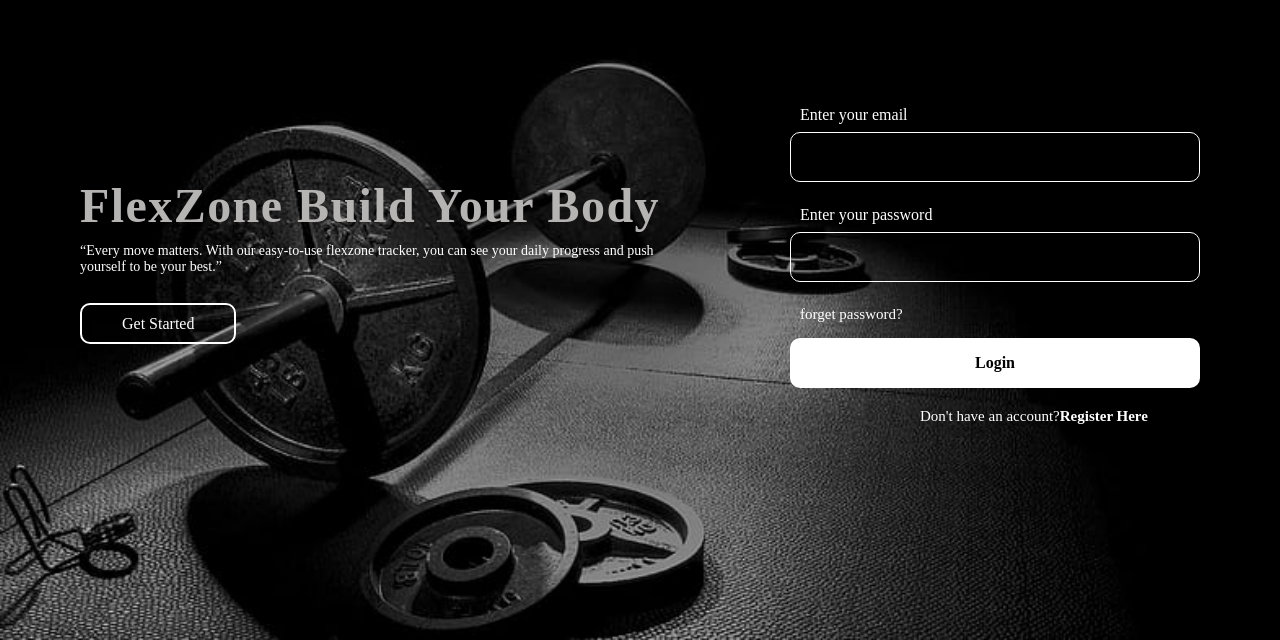
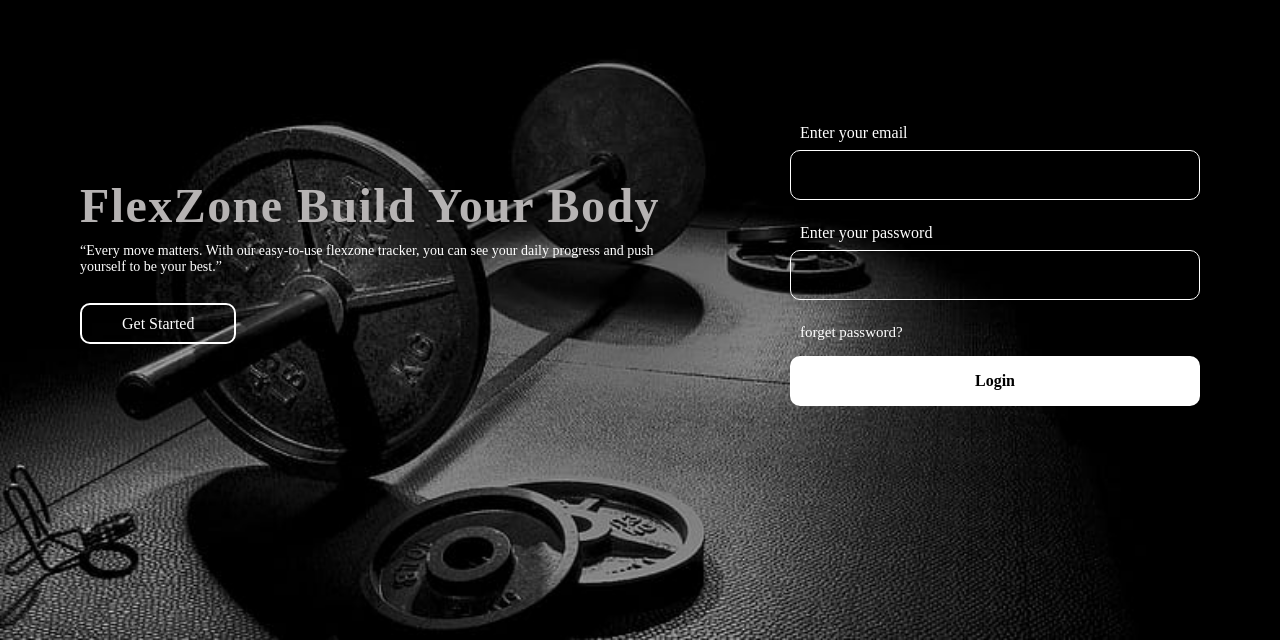
Before and after one commit to bhatiyaakshita303/Fitness_ecomm, a React (Create React App) app in the folder admin-app/: page / in a window 1280 px wide. Shown: the part 160-800 px from the top of the page. Built offline with nearby package versions, Linux system fonts and the light colour scheme.

Commit message:
file changed

```diff
--- a/admin-app/src/components/Login.js
+++ b/admin-app/src/components/Login.js
@@ -92,12 +92,6 @@ function Login() {
               Login
             </button>
 
-            <div className="register-link">
-              <p className="member">
-                Don't have an account?
-                <Link to="/registration">Register Here</Link>
-              </p>
-            </div>
           </div>
         </form>
       </section>
```
